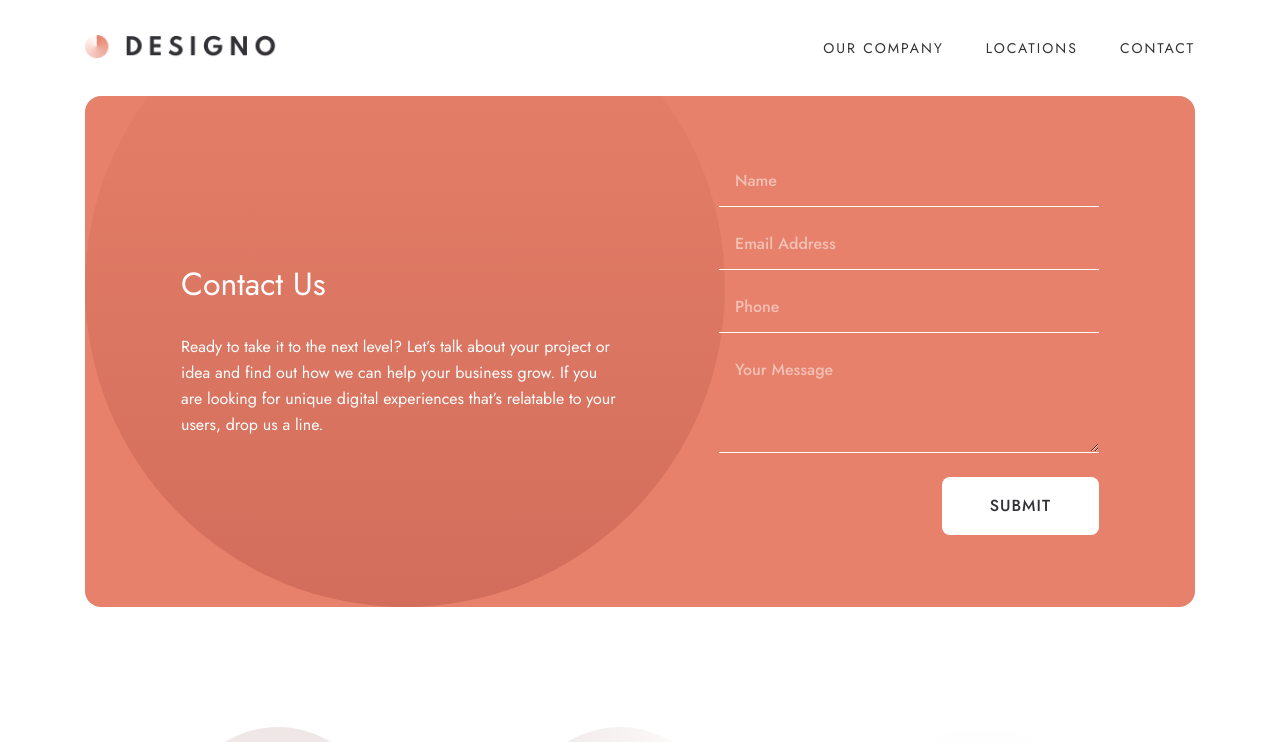
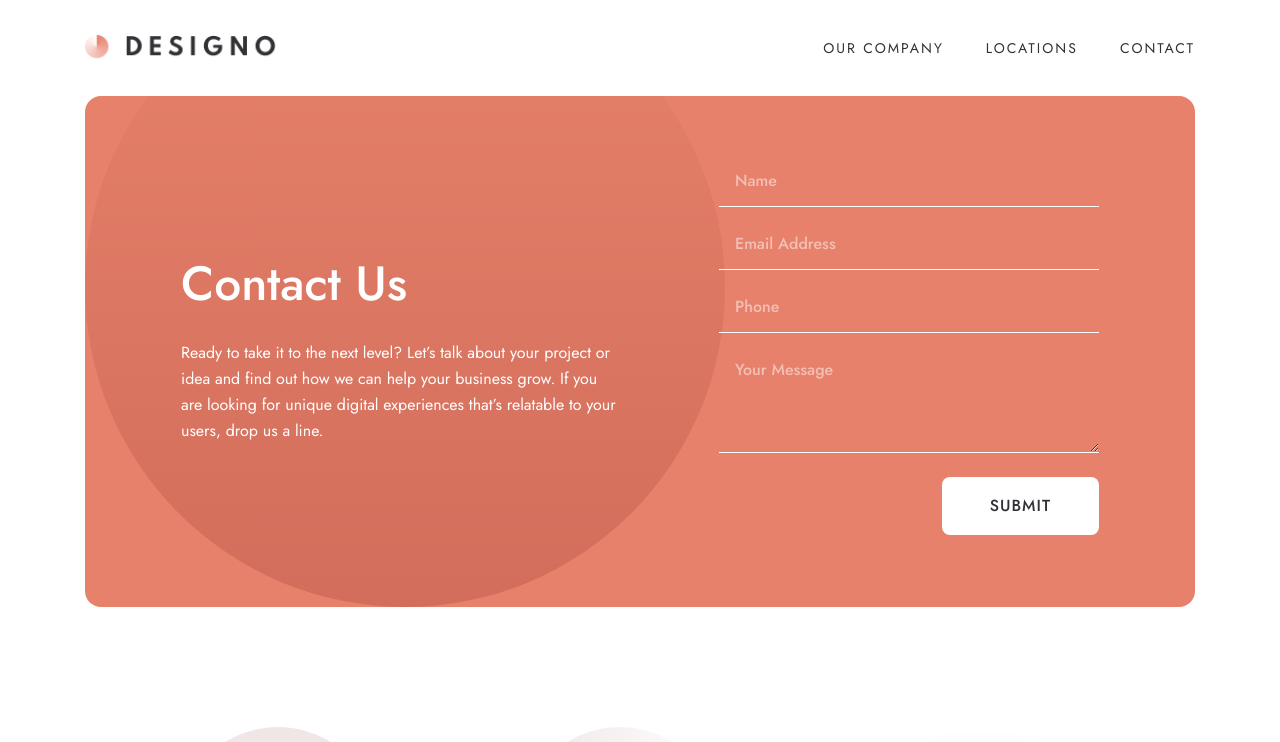
Before and after one commit to JuaniSilva/designo-landing, a Next.js app: page /contact in a window 1280 px wide. Shown: the top 742 px of the page. Built offline with nearby package versions, Linux system fonts and the light colour scheme.

Commit message:
chore: minor fixes

```diff
--- a/app/contact/ContactForm.tsx
+++ b/app/contact/ContactForm.tsx
@@ -2,6 +2,7 @@
 
 import Button from '@/components/Button';
 import Container from '@/components/Container';
+import Heading from '@/components/Heading';
 import Input from '@/components/Input';
 import TextArea from '@/components/Textarea';
 import { ChangeEvent, useState } from 'react';
@@ -40,8 +41,10 @@ export default function ContactForm() {
   return (
     <div className='mx-auto flex max-w-content flex-col bg-primary-peach bg-contact-form-pattern-mobile bg-contact-form-position-mobile px-6 py-[4.5rem] md:rounded-2xl md:bg-contact-form-pattern md:bg-contact-form-position md:bg-no-repeat md:px-[58px] lg:flex-row lg:bg-left-bottom lg:px-24'>
       <div className='mb-12 text-center text-white md:text-left lg:my-auto lg:flex-1'>
-        <span className='mb-6 block text-CTA lg:mb-8'>Contact Us</span>
-        <p className='max-w-[440px]'>
+        <Heading level='1' className='mb-6 block text-CTA lg:mb-8 lg:text-h1'>
+          Contact Us
+        </Heading>
+        <p className='lg:max-w-[440px]'>
           Ready to take it to the next level? Let’s talk about your project or
           idea and find out how we can help your business grow. If you are
           looking for unique digital experiences that’s relatable to your users,
@@ -49,7 +52,7 @@ export default function ContactForm() {
         </p>
       </div>
       <form
-        className='flex w-full max-w-[380px] flex-col gap-6 lg:flex-1'
+        className='flex w-full flex-col gap-6 lg:max-w-[380px] lg:flex-1'
         onSubmit={handleSubmit}
       >
         <Input
--- a/app/locations/LocationInfo.tsx
+++ b/app/locations/LocationInfo.tsx
@@ -1,5 +1,6 @@
 /* eslint-disable @next/next/no-img-element */
 import Container from '@/components/Container';
+import Heading from '@/components/Heading';
 import { cn } from '@/lib/utils';
 
 type BaseImage = {
@@ -71,9 +72,9 @@ export default function LocationInfo({
         className={`row-start-1 overflow-hidden bg-showcase bg-pattern-three-circles bg-left-top bg-no-repeat px-6 py-20 text-center md:rounded-2xl md:text-left ${reverse ? 'col-start-1 col-end-3' : 'col-start-2 col-end-4'}`}
       >
         <div className='mx-auto md:max-w-[572px]'>
-          <span className='mb-6 inline-block text-CTA text-primary-peach'>
+          <Heading className='mb-6 inline-block text-primary-peach' level='2'>
             {title}
-          </span>
+          </Heading>
           <div className='flex w-full flex-col md:mx-auto md:flex-row md:gap-6'>
             {children}
           </div>
```
